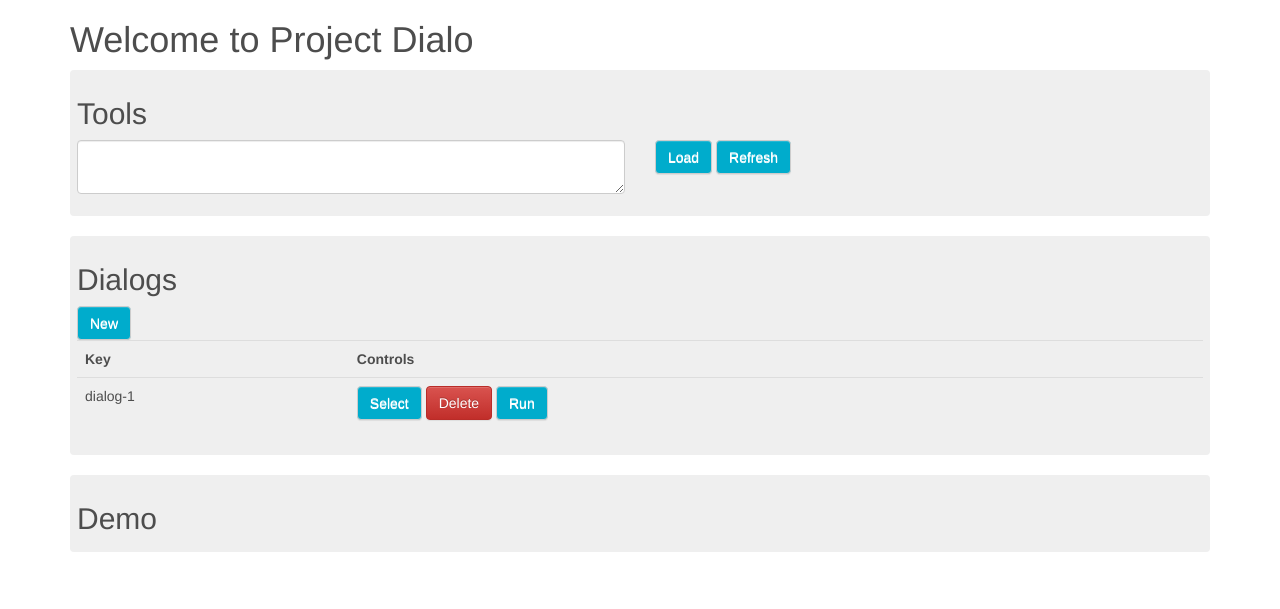
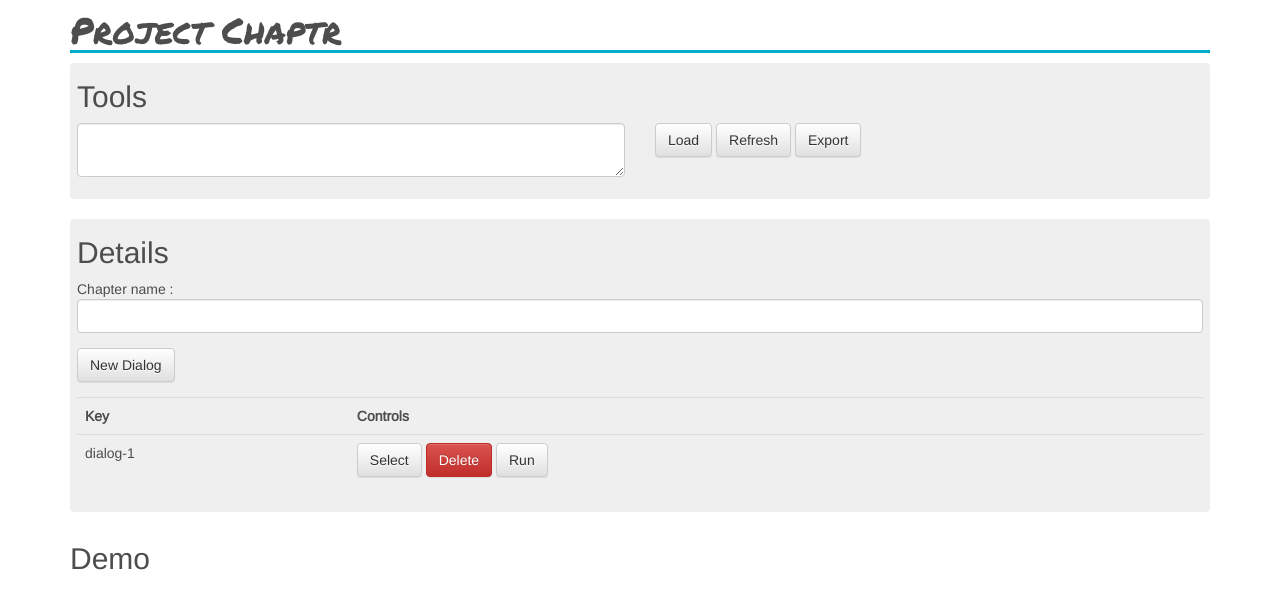
Before and after one commit to win-wo/WebRpgDialogMaker, a Node project: template views/pages/index.ejs in a window 1280 px wide. Shown: the top 609 px of the page. Run offline with Node 20 templates, Linux system fonts and the light colour scheme; the template is opened without the code that fills it, so the values that code supplies are empty; some libraries are stand-ins or nearby versions.

Commit message:
Updated the CSS and added a modal for the dialog box

```diff
--- a/public/app.min.css
+++ b/public/app.min.css
@@ -1 +1 @@
-body{color:#4d4d4d;background-color:#fff}body section{color:#4d4d4d;background-color:#efefef;display:block;padding:7px;border-radius:4px;margin-bottom:20px}body .btn-default{background:#00ACCC;color:white}
+@import url(https://fonts.googleapis.com/css?family=Permanent+Marker|Arimo);body{color:#4d4d4d;background-color:#fff;font-family:'Arimo', sans-serif}body h1,body .h1{font-family:'Permanent Marker', cursive;border-bottom:3px solid #00ACCC}body .h1,body .h2,body .h3,body h1,body h2,body h3{margin-top:10px}body section{color:#4d4d4d;background-color:#efefef;display:block;padding:7px;border-radius:4px;margin-bottom:20px}
--- a/public/app.min.js
+++ b/public/app.min.js
@@ -1,2 +1,2 @@
-function mainController(){var a=this;a.appName="Project Dialo"}app=angular.module("WebRpgDialogMaker",[]),app.controller("mainController",mainController);
+app=angular.module("WebRpgDialogMaker",[]),function(){function n(n){var t=this;t.data={chapterName:"",dialogs:[]},t.loadData=function(){},t.refreshData=function(){},t.exportData=function(){}}app.controller("chaptrController",n),n.$inject=["dialogModel"]}(),function(){function n(){}app.controller("dialogModalController",n)}(),function(){function n(){this.id=null,this.image=null,this.name=null,this.text=null,this.next=null}app.factory("dialogModel",function(){return n})}(),function(){function n(){var n=this;n.appName="Project Chaptr"}app.controller("mainController",n)}();
 //# sourceMappingURL=app.min.js.map
--- a/services/app.scss
+++ b/services/app.scss
@@ -1,8 +1,20 @@
 @import "global/colors.scss";
+@import url(https://fonts.googleapis.com/css?family=Permanent+Marker|Arimo);
 
 body{
     color:$color-text;
     background-color: $color-background;
+    font-family: 'Arimo', sans-serif;
+
+    h1,.h1{
+        font-family: 'Permanent Marker', cursive;
+        border-bottom: 3px solid $color-primary-0;
+    }
+
+    .h1, .h2, .h3, h1, h2, h3{
+        margin-top:10px;
+    }
+
 
     section {
         color:$color-text-section;
@@ -12,9 +24,4 @@ body{
         border-radius: 4px;
         margin-bottom: 20px;
     }
-
-    .btn-default{
-        background:$color-primary-0;
-        color:white;
-    }
 }
--- a/services/mainController/mainController.js
+++ /dev/null
@@ -1,6 +0,0 @@
-app.controller("mainController", mainController);
-
-function mainController() {
-    var vm = this;
-    vm.appName = "Project Dialo";
-}
--- a/views/pages/index.ejs
+++ b/views/pages/index.ejs
@@ -12,10 +12,10 @@
     <main class="container" ng-hide>
         <div class="row">
             <div class="col-sm-12">
-                <h1>Welcome to {{main.appName}}</h1>
+                <h1>{{main.appName}}</h1>
             </div>
         </div>
-        <div ng-controller="dialoController as dialo"></div>
+        <div ng-controller="chaptrController as chaptr"></div>
         <section id="tools">
             <div class="row">
                 <div class="col-sm-12">
@@ -25,28 +25,44 @@
             <div class="row">
                 <div class="col-sm-6">
                     <div class="form-group">
-                        <textarea class="form-control" ng-model="dialo.data"></textarea>
+                        <textarea class="form-control" ng-model="chaptr.data"></textarea>
                     </div>
                 </div>
                 <div class="col-sm-6">
                     <div class="row">
                         <div class="col-sm-12">
-                            <button class="btn btn-default" ng-click="dialog.loadData()">Load</button>
-                            <button class="btn btn-default" ng-click="dialog.refreshData()">Refresh</button>
+                            <div class="form-group">
+                                <button class="btn btn-default" ng-click="chaptr.loadData()">Load</button>
+                                <button class="btn btn-default" ng-click="chaptr.refreshData()">Refresh</button>
+                                <button class="btn btn-default" ng-click="chaptr.exportData()">Export</button>
+                            </div>
                         </div>
                     </div>
                 </div>
             </div>
         </section>
-        <section id="dialogs">
+        <section id="details">
             <div class="row">
                 <div class="col-sm-12">
-                    <h2>Dialogs</h2>
+                    <h2>Details</h2>
                 </div>
             </div>
             <div class="row">
                 <div class="col-sm-12">
-                    <button class="btn btn-default">New</button>
+                    <div class="form-group">
+                        Chapter name :
+                        <input type="text" class="form-control" ng-model="chaptr.data.chapterName">
+                    </div>
+                </div>
+            </div>
+
+            <div class="row">
+                <div class="col-sm-12">
+                    <div class="form-group">
+                        <button type="button" class="btn btn-default" data-toggle="modal" data-target="#newDialogModal">
+                            New Dialog
+                        </button>
+                    </div>
                 </div>
             </div>
             <div class="row">
@@ -68,13 +84,28 @@
                 </div>
             </div>
         </section>
-        <section id="demo">
-            <div class="row">
-                <div class="col-sm-12">
-                    <h2>Demo</h2>
+        <div class="row">
+            <div class="col-sm-12">
+                <h2>Demo</h2>
+            </div>
+        </div>
+        <div class="modal fade" id="newDialogModal" tabindex="-1" role="dialog" aria-labelledby="newDialogModalLabel">
+            <div class="modal-dialog" role="document">
+                <div class="modal-content">
+                    <div class="modal-header">
+                        <button type="button" class="close" data-dismiss="modal" aria-label="Close"><span aria-hidden="true">&times;</span></button>
+                        <h4 class="modal-title" id="newDialogModalLabel">New Dialog</h4>
+                    </div>
+                    <div class="modal-body">
+                        ...
+                    </div>
+                    <div class="modal-footer">
+                        <button type="button" class="btn btn-default" data-dismiss="modal">Close</button>
+                        <button type="button" class="btn btn-primary">Save changes</button>
+                    </div>
                 </div>
             </div>
-        </section>
+        </div>
     </main>
     <footer>
     </footer>
```
Also changed, not shown: services/chaptr/chaptrController.js (added, +22 -0 lines), services/chaptr/dialogModalController.js (added, +7 -0 lines), services/chaptr/dialogModel.js (added, +11 -0 lines), services/dialoController/dialoController.js (deleted, +0 -13 lines), services/main/mainController.js (added, +8 -0 lines), 1 other file.
